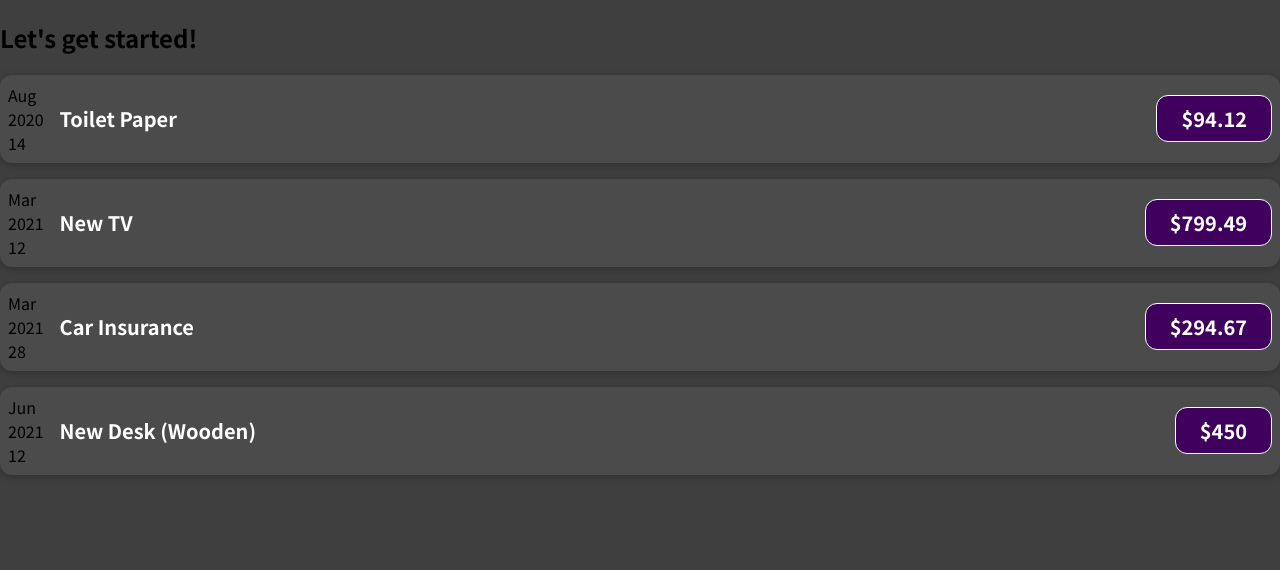
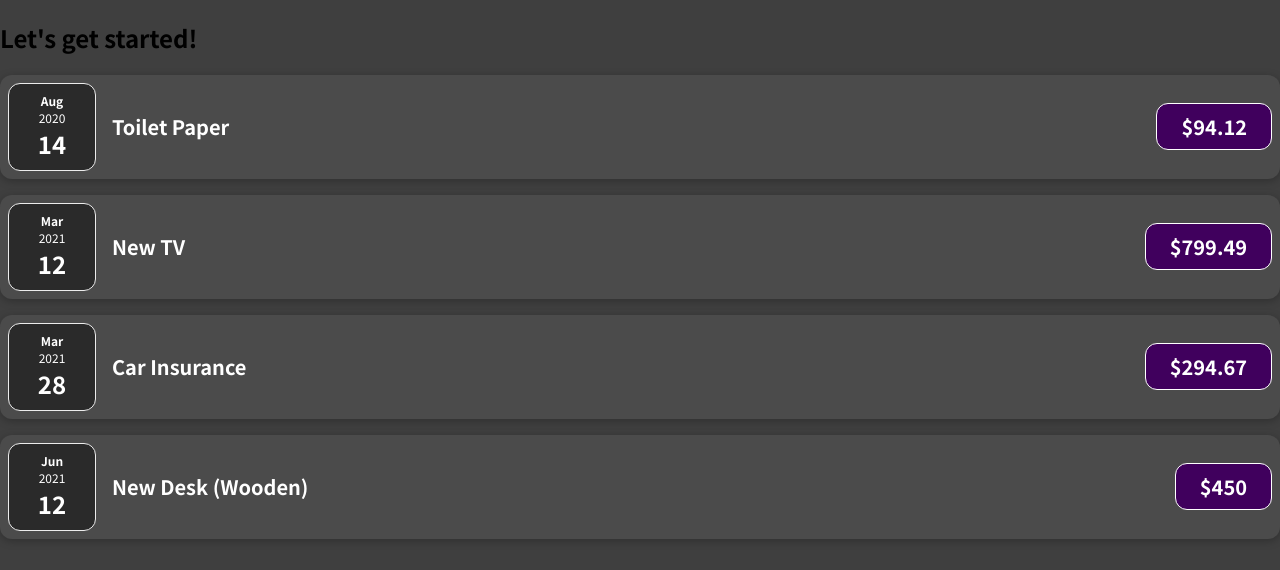
Before and after one commit to Fabulousman23/reactappfromUDM, a JavaScript app: page / in a window 1280 px wide. Shown: the top 570 px of the page. Built offline with nearby package versions, Linux system fonts and the light colour scheme.

Commit message:
add css to ExpenseDate

```diff
--- /dev/null
+++ b/src/componetns/expense-date/ExpenseDate.css
@@ -0,0 +1,26 @@
+.expense-date {
+  display: flex;
+  flex-direction: column;
+  width: 5.5rem;
+  height: 5.5rem;
+  border: 1px solid #ececec;
+  background-color: #2a2a2a;
+  color: white;
+  border-radius: 12px;
+  align-items: center;
+  justify-content: center;
+}
+
+.expense-date__month {
+  font-size: 0.75rem;
+  font-weight: bold;
+}
+
+.expense-date__year {
+  font-size: 0.75rem;
+}
+
+.expense-date__day {
+  font-size: 1.5rem;
+  font-weight: bold;
+}
--- a/src/componetns/expense-date/ExpenseDate.js
+++ b/src/componetns/expense-date/ExpenseDate.js
@@ -1,13 +1,15 @@
+import './ExpenseDate.css';
+
 function ExpenseDate(props) {
     const month = props.date.toLocaleString('en-US', { month: 'short' });
     const day = props.date.toLocaleString('en-US', { day: '2-digit' });
     const year = props.date.getFullYear();
 
     return (
-        <div>
-            <div>{month}</div>
-            <div>{year}</div>
-            <div>{day}</div>
+        <div className='expense-date'>
+            <div className='expense-date__month'>{month}</div>
+            <div className='expense-date__year'>{year}</div>
+            <div className='expense-date__day'>{day}</div>
         </div>
     )
 }
```
